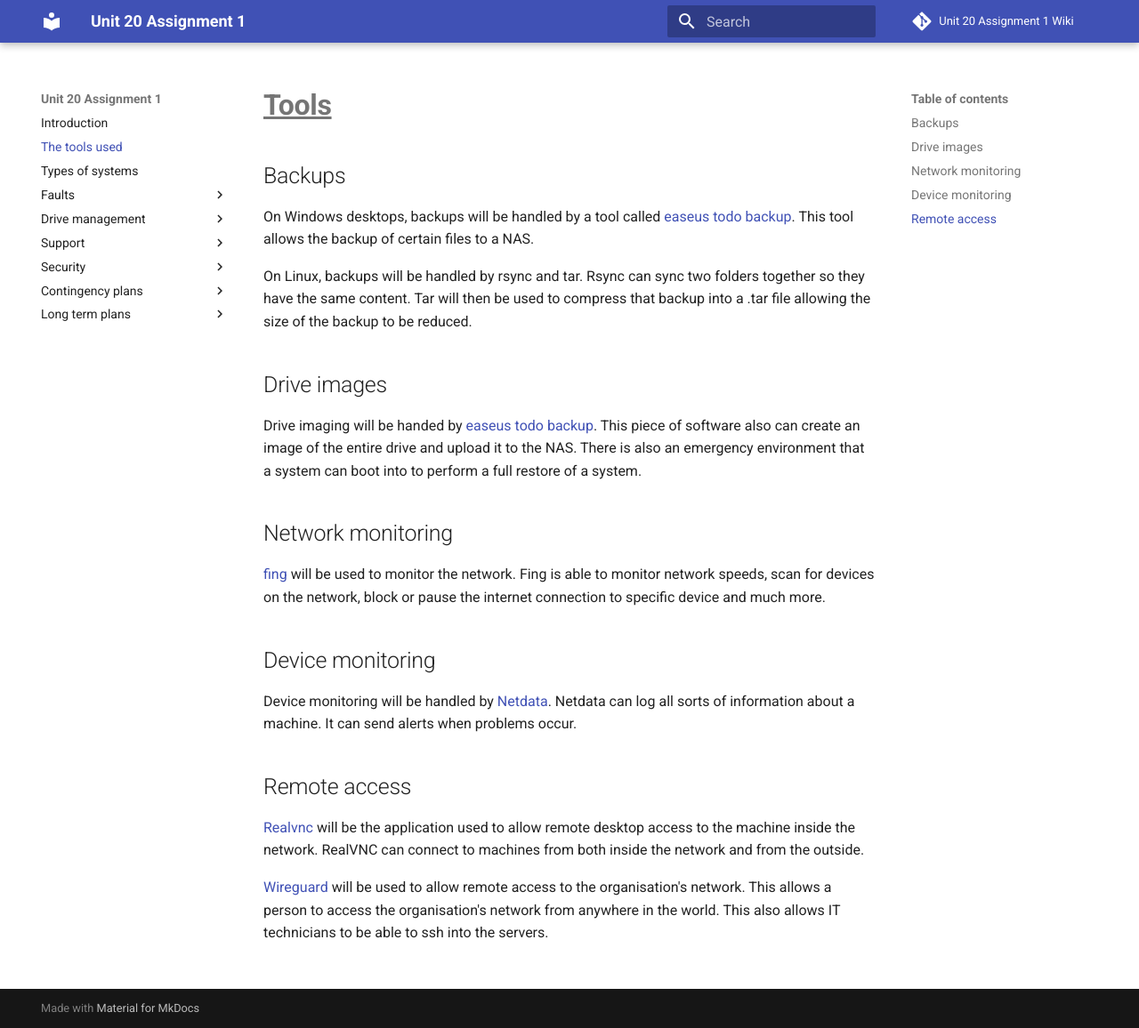
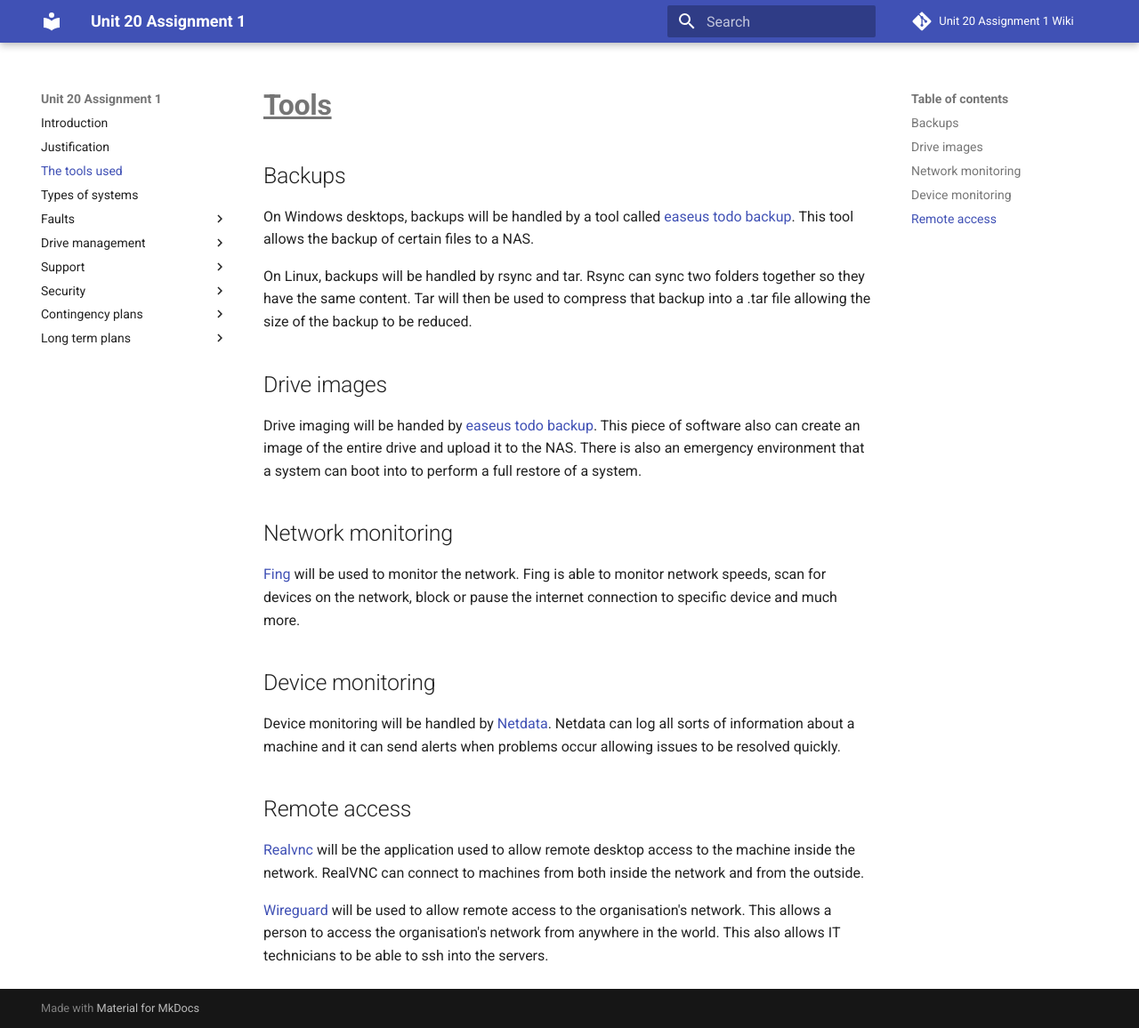
Before and after one commit to CharlieS-432737/Unit-20-Assignment-1-Wiki-Web, an MkDocs documentation site: the page built from docs/Tools.md, in a window 1280 px wide and 1156 px high. Shown: the whole window at 89% size. Built offline with MkDocs 1.6.1 and Material for MkDocs 9.7.7, drawn with Linux system fonts in a browser that asks for light colours; comment, search, counter and statistics services are not loaded.

Commit message:
Submission 2

```diff
--- a/docs/Tools.md
+++ b/docs/Tools.md
@@ -12,11 +12,11 @@ Drive imaging will be handed by [easeus todo backup](https://www.easeus.com/back
 
 ## Network monitoring
 
-[fing](https://www.fing.com/) will be used to monitor the network. Fing is able to monitor network speeds, scan for devices on the network, block or pause the internet connection to specific device and much more.
+[Fing](https://www.fing.com/) will be used to monitor the network. Fing is able to monitor network speeds, scan for devices on the network, block or pause the internet connection to specific device and much more.
 
 ## Device monitoring
 
-Device monitoring will be handled by [Netdata](https://www.netdata.cloud/). Netdata can log all sorts of information about a machine. It can send alerts when problems occur.
+Device monitoring will be handled by [Netdata](https://www.netdata.cloud/). Netdata can log all sorts of information about a machine and it can send alerts when problems occur allowing issues to be resolved quickly.
 
 ## Remote access
 
--- a/mkdocs.yml
+++ b/mkdocs.yml
@@ -12,6 +12,7 @@ markdown_extensions:
 
 nav:
   - Introduction: "index.md"
+  - Justification: "Justification.md"
   - The tools used: "Tools.md"
   - Types of systems: "Types of systems.md"
   - Faults:
```
Also changed, not shown: docs/Justification.md (added, +21 -0 lines), docs/Support/Analysis.md (+1 -1 lines), docs/index.md (line endings or trailing spaces).
